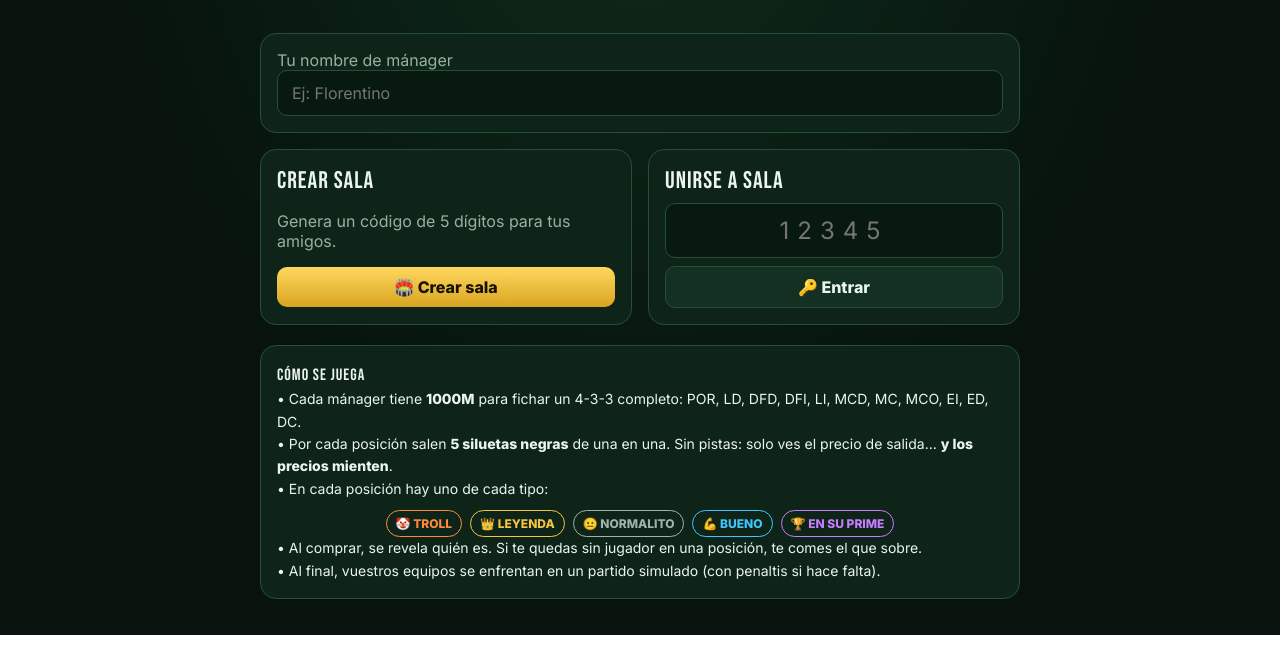
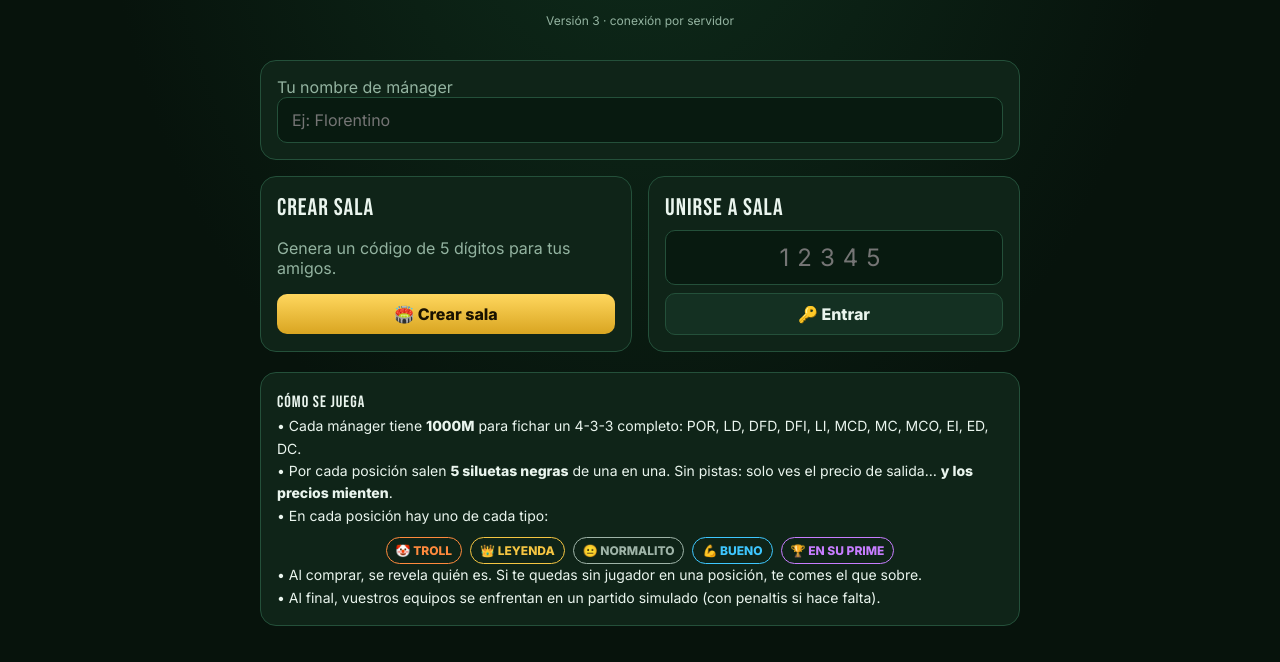
Before and after one commit to Ivan26Insignares/subasta-futbolera, a plain HTML site: page index.html in a window 1280 px wide. Shown: the part 210-872 px from the top of the page. Before the commit the page ends 845 px from the top, so only its background shows below. Drawn offline with Linux system fonts and the light colour scheme.

Commit message:
Muestra la version en la portada
Co-Authored-By: Claude Opus 5.5 <noreply@anthropic.com>

```diff
--- a/index.html
+++ b/index.html
@@ -129,6 +129,7 @@ td,th{padding:6px;text-align:center;border-bottom:1px solid var(--line)}
   <div class="hero">
     <h1>Subasta Futbolera</h1>
     <p class="muted">Puja a ciegas por jugadores reales. ¿Leyenda o troll? Solo lo sabrás cuando sea tuyo.</p>
+    <p class="muted" style="font-size:12px">Versión 3 · conexión por servidor</p>
   </div>
   <div class="card" style="max-width:760px;margin:0 auto 16px">
     <label class="muted">Tu nombre de mánager</label>
```
